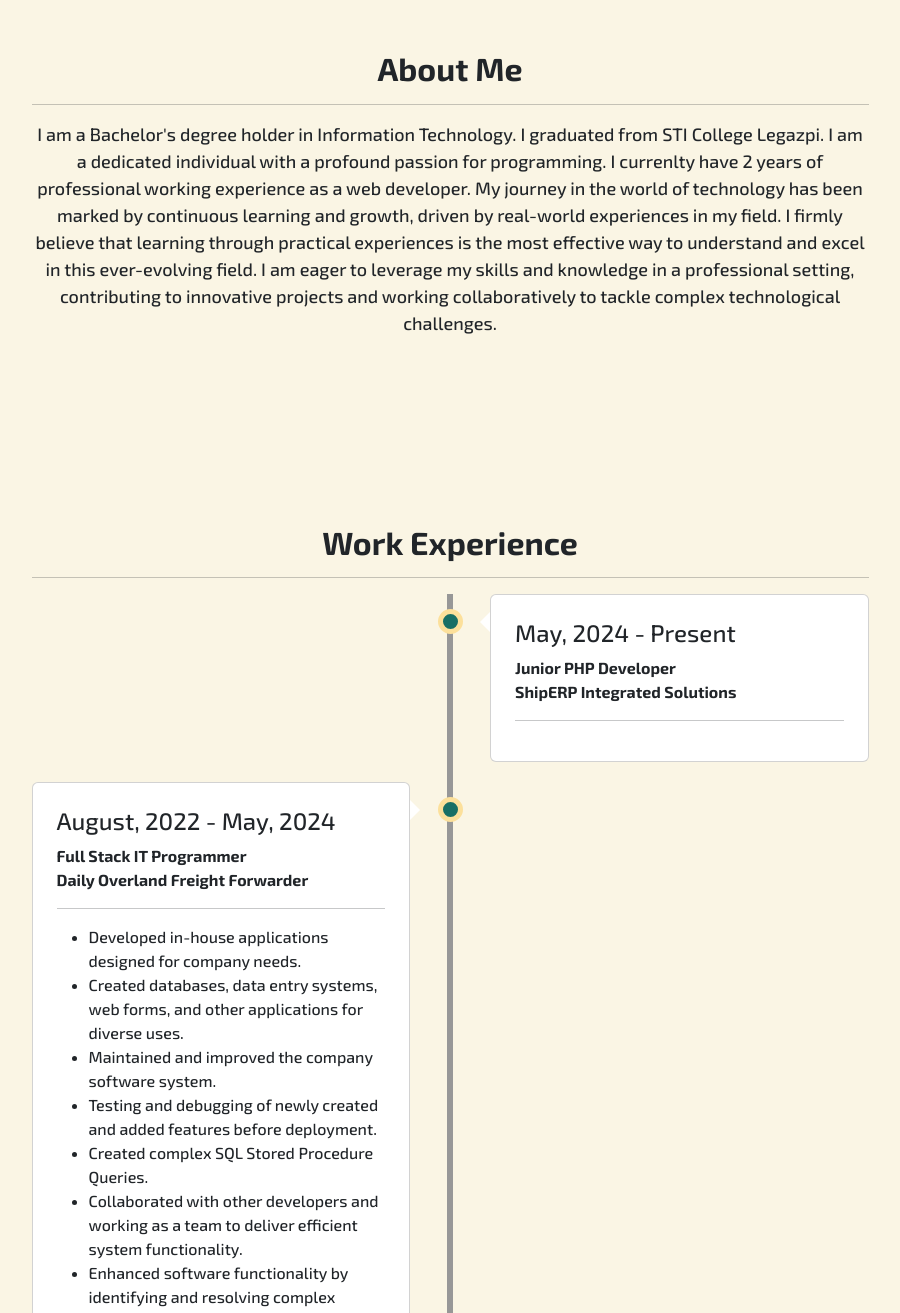
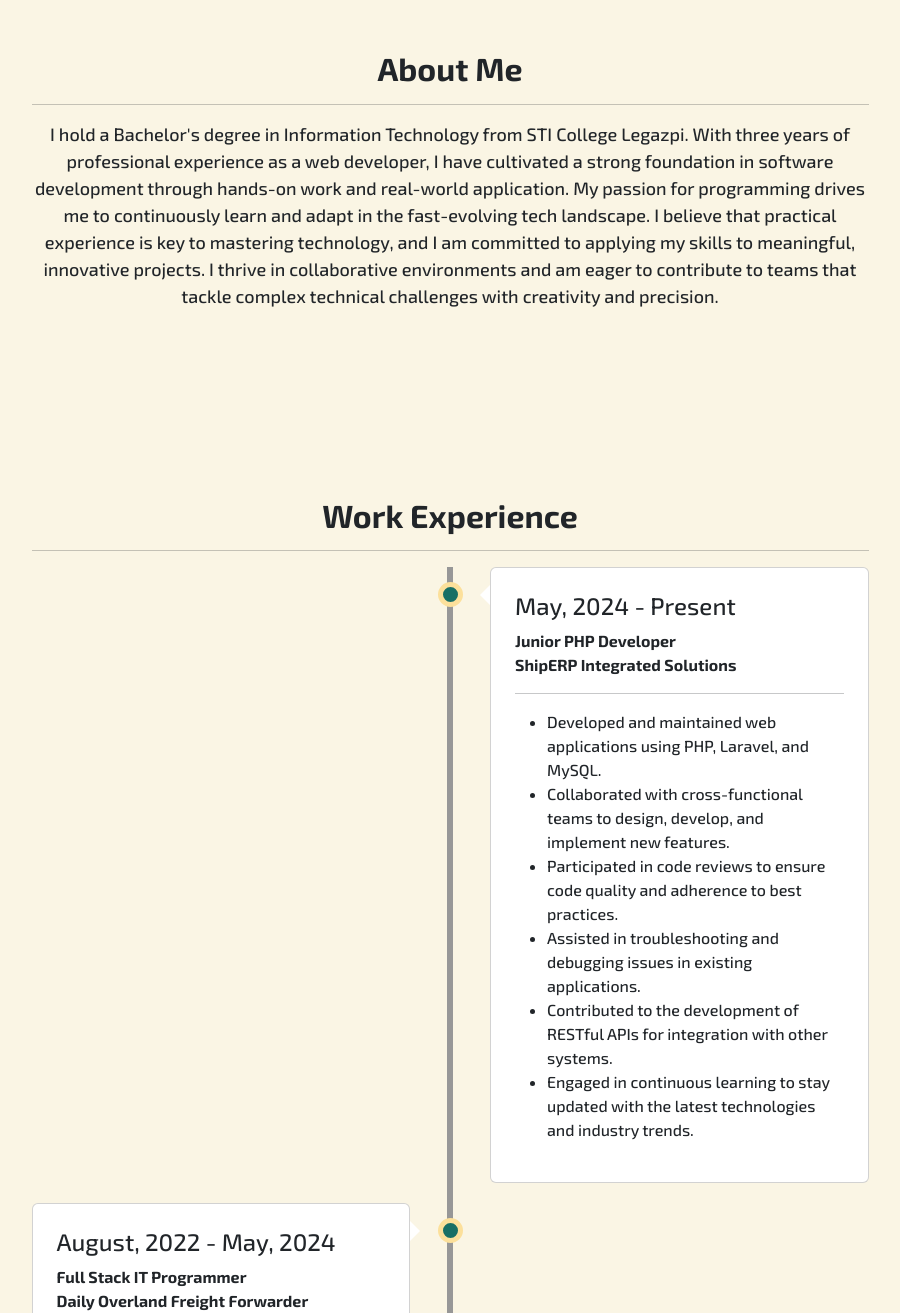
Before and after one commit to Codronix/codronix_folio, a plain HTML site: page index.html in a window 1280 px wide. Shown: the part 740-2053 px from the top of the page, without its empty margins (190-1090 px from the left). Drawn offline with Linux system fonts and the light colour scheme; no server answers; files whose address does not match are found by name.

Commit message:
update portfolio details

```diff
--- a/index.html
+++ b/index.html
@@ -80,13 +80,13 @@
                 <h2 style='font-weight: 700;'>About Me</h2>
                 <hr>
                 <p style='font-size: 18px;'>
-                    I am a Bachelor's degree holder in Information Technology. I graduated
-                    from STI College Legazpi. I am a dedicated individual with a profound passion for programming.
-                    I currenlty have 2 years of professional working experience as a web developer. My journey in the world of technology
-                    has been marked by continuous learning and growth, driven by real-world experiences in my field.
-                    I firmly believe that learning through practical experiences is the most effective way to understand
-                    and excel in this ever-evolving field. I am eager to leverage my skills and knowledge in a professional setting, contributing to
-                    innovative projects and working collaboratively to tackle complex technological challenges.
+                    I hold a Bachelor's degree in Information Technology from STI College Legazpi.
+                    With three years of professional experience as a web developer, I have cultivated a strong foundation
+                    in software development through hands-on work and real-world application. My passion for programming drives
+                    me to continuously learn and adapt in the fast-evolving tech landscape. I believe that practical experience
+                    is key to mastering technology, and I am committed to applying my skills to meaningful, innovative projects.
+                    I thrive in collaborative environments and am eager to contribute to teams that tackle complex technical
+                    challenges with creativity and precision.
                 </p>
             </div>
         </div>
@@ -106,7 +106,14 @@
                                     <h4>May, 2024 - Present</h4>
                                     <b>Junior PHP Developer</b> <br>
                                     <b>ShipERP Integrated Solutions</b> <hr>
-
+                                    <ul>
+                                        <li>Developed and maintained web applications using PHP, Laravel, and MySQL.</li>
+                                        <li>Collaborated with cross-functional teams to design, develop, and implement new features.</li>
+                                        <li>Participated in code reviews to ensure code quality and adherence to best practices.</li>
+                                        <li>Assisted in troubleshooting and debugging issues in existing applications.</li>
+                                        <li>Contributed to the development of RESTful APIs for integration with other systems.</li>
+                                        <li>Engaged in continuous learning to stay updated with the latest technologies and industry trends.</li>
+                                    </ul>
                                 </div>
                             </div>
                         </div>
--- a/js/app.js
+++ b/js/app.js
@@ -1,6 +1,6 @@
 export let computeLevelProgress = (xp) => {
         // Base scaling factor (standard Code::Stats uses 300)
-        const scalingBase = 300;
+        const scalingBase = 100;
 
         // Compute the level
         let level = Math.floor(Math.pow(xp / scalingBase, 1 / 3));
```
